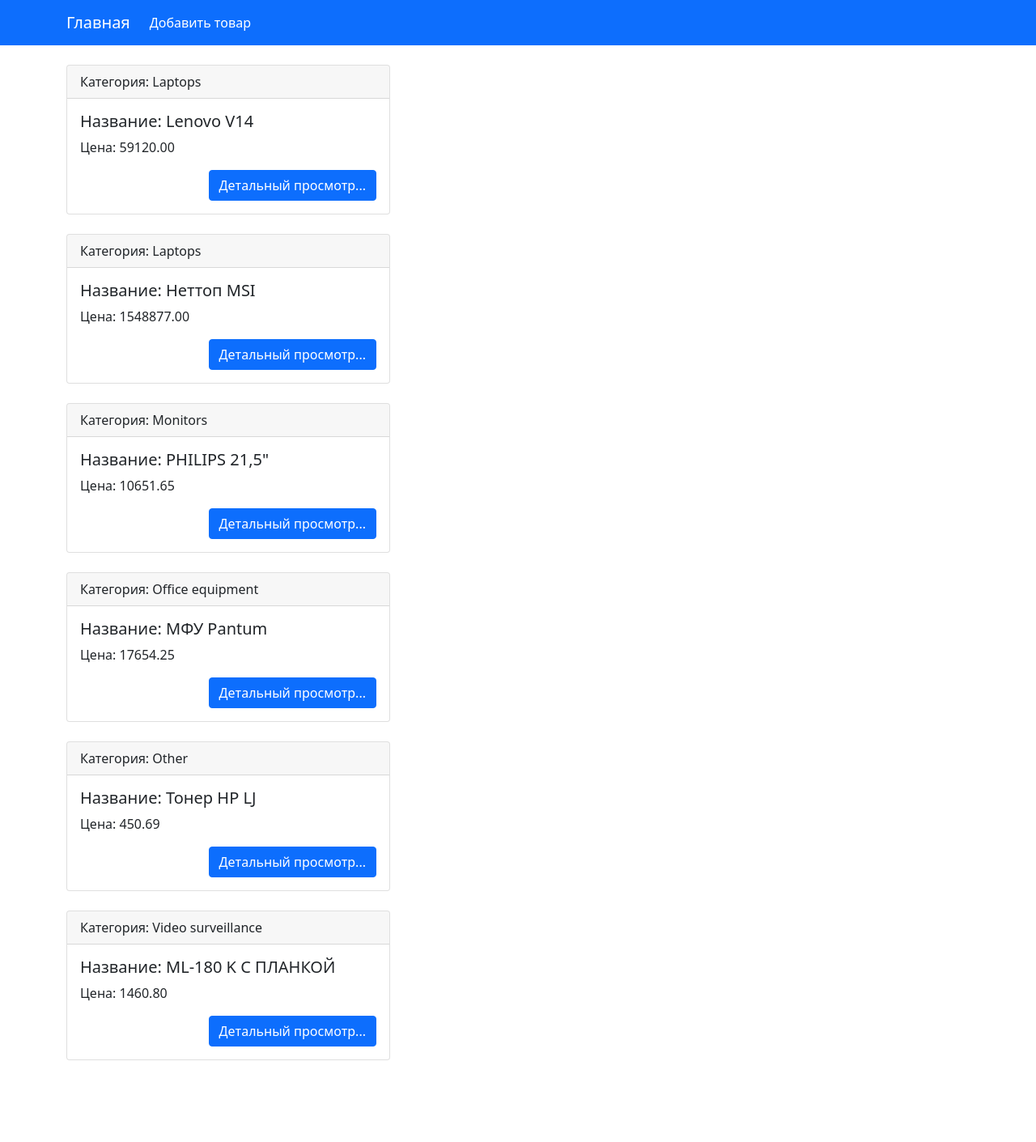
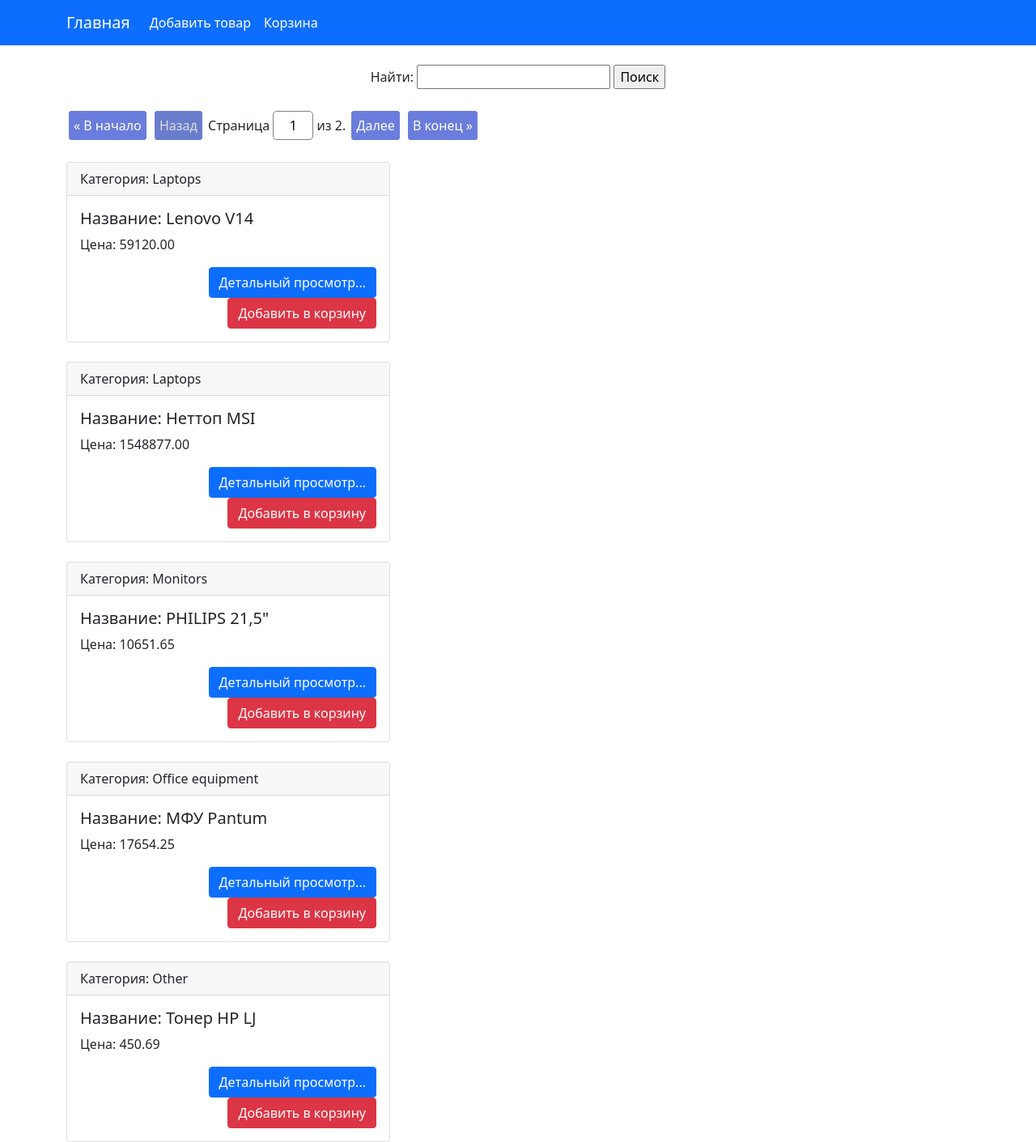
Before and after one commit to Yusupov-Aslan/ElectStore, a Django app: page / in a window 1280 px wide. Shown: the whole page at 81% size. Before the commit the page ends 1310 px from the top, so only its background shows below. Run offline with Django 3.2, Linux system fonts and the light colour scheme; data comes from the database, SQL or seed files in the repository.

Commit message:
Реализовал Этап 2!

```diff
--- a/source/ElectStore/forms.py
+++ b/source/ElectStore/forms.py
@@ -7,3 +7,7 @@
     class Meta:
         model = Product
         fields = ("category", "name_goods", "description", "cost", "residue")
+
+
+class SearchForm(forms.Form):
+    search = forms.CharField(max_length=40, required=False, label="Найти")
--- a/source/ElectStore/models.py
+++ b/source/ElectStore/models.py
@@ -1,4 +1,7 @@
+from django.core.validators import BaseValidator
 from django.db import models
+from django.utils.deconstruct import deconstructible
+
 
 # Create your models here.
 CATEGORY_CHOICES = [("other", "Other"), ("laptops", "Laptops"), ("monitors", "Monitors"),
@@ -20,18 +23,18 @@
         return f"{self.pk}. {self.name_goods}: {self.category}"
 
     class Meta:
-        db_table = 'product'
         verbose_name = 'Товар'
         verbose_name_plural = 'Товары'
 
 
-# class Category(models.Model):
-#     category = models.CharField(max_length=20)
-#
-#     def __str__(self):
-#         return f'{self.category}'
-#
-#     class Meta:
-#         db_table = 'category'
-#         verbose_name = 'Категория'
-#         verbose_name_plural = 'Категории'
+class ItemCart(models.Model):
+    product = models.ForeignKey('ElectStore.Product', on_delete=models.CASCADE,
+                                related_name='item_carts', verbose_name='Категории')
+    quantity = models.PositiveIntegerField(verbose_name="Количество")
+
+    def __str__(self):
+        return f"{self.pk}. {self.product}: {self.quantity}"
+
+    class Meta:
+        verbose_name = 'Товар в корзине'
+        verbose_name_plural = 'Товары в корзине'
--- /dev/null
+++ b/source/ElectStore/static/CSS/style.css
@@ -0,0 +1,53 @@
+.pagination {
+    text-align: center;
+
+}
+
+
+.pagination a, .pagination .page-disabled {
+    display: inline-block;
+    border: solid 1px #6a7ddd;
+    border-radius: 3px;
+    padding: 5px;
+    margin: 3px;
+
+}
+
+
+.pagination a {
+    background: #6a7ddd;
+    color: white;
+    text-decoration: none;
+
+}
+
+
+.pagination a:hover {
+    background: #6a7dff;
+    text-decoration: underline;
+
+}
+
+
+.pagination .page-disabled {
+    background: #6a7dcc;
+    color: #dddddd
+
+}
+
+
+.pagination .current-page {
+    display: inline-block;
+
+}
+
+
+.pagination .current-page input {
+    width: 50px;
+    padding: 5px 7px;
+    font-size: inherit;
+    border-radius: 5px;
+    text-align: center;
+    border: solid 1px gray;
+
+}
--- a/source/ElectStore/templates/base.html
+++ b/source/ElectStore/templates/base.html
@@ -1,3 +1,4 @@
+{% load static %}
 <!DOCTYPE html>
 <html lang="en">
 <head>
@@ -5,12 +6,14 @@
     <title>{% block title %} {% endblock %}</title>
     <link href="https://cdn.jsdelivr.net/npm/bootstrap@5.1.3/dist/css/bootstrap.min.css" rel="stylesheet"
           integrity="sha384-1BmE4kWBq78iYhFldvKuhfTAU6auU8tT94WrHftjDbrCEXSU1oBoqyl2QvZ6jIW3" crossorigin="anonymous">
+    <link rel="stylesheet" href="{% static 'CSS/style.css' %}">
 </head>
 <body>
 <nav class="navbar navbar-expand-lg navbar-dark bg-primary">
     <div class="container">
         <a class="navbar-brand" href="{% url "index" %}">Главная</a>
-    <button class="navbar-toggler" type="button" data-bs-toggle="collapse" data-bs-target="#navbarNav" aria-controls="navbarNav" aria-expanded="false" aria-label="Toggle navigation">
+        <button class="navbar-toggler" type="button" data-bs-toggle="collapse" data-bs-target="#navbarNav"
+                aria-controls="navbarNav" aria-expanded="false" aria-label="Toggle navigation">
             <span class="navbar-toggler-icon"></span>
         </button>
         <div class="collapse navbar-collapse" id="navbarNav">
@@ -19,13 +22,16 @@
                     <li class="nav-item">
                         <a class="nav-link active" aria-current="page" href="{% url 'add_product' %}">Добавить товар</a>
                     </li>
+                    <li class="nav-item">
+                        <a class="nav-link active" aria-current="page" href="{% url 'cart_view' %}">Корзина</a>
+                    </li>
                 {% endblock %}
             </ul>
         </div>
     </div>
 </nav>
 <div class="container">
-    {% block content%}{% endblock %}
+    {% block content %}{% endblock %}
 </div>
 
 
--- a/source/ElectStore/templates/index.html
+++ b/source/ElectStore/templates/index.html
@@ -1,6 +1,12 @@
 {% extends 'base.html' %}
 {% block title %}Главная{% endblock %}
 {% block content %}
+    <br>
+    {% include 'partial/simple_search.html' %}
+    <br>
+    {% if is_paginated %}
+        {% include 'partial/pagination.html' %}
+    {% endif %}
     {% for product in products %}
         <br>
         <div class="card" style="max-width: 400px;">
@@ -12,6 +18,11 @@
                 <p class="card-text">Цена: {{ product.cost }}</p>
                 <a href="{% url "one_product" product.pk %}" class="btn btn-primary" style="float: right">
                     Детальный просмотр...</a>
+                <form action="{% url "cart_add" product.pk %}" method="post">
+                   {% csrf_token %}
+                    <input type="hidden" name="page", value="{{ request.GET.page }}">
+                    <input style="float: right" class="btn btn-danger" type="submit" value="Добавить в корзину" />
+                </form>
             </div>
         </div>
     {% endfor %}
--- /dev/null
+++ b/source/ElectStore/templates/partial/pagination.html
@@ -0,0 +1,28 @@
+
+<div class="pagination">
+    <span class="step-links">
+        <a href="?page=1{% if query %}&{{ query }}{% endif %}">&laquo; В начало</a>
+        {% if page_obj.has_previous %}
+            <a href="?page={{ page_obj.previous_page_number }}{% if query %}&{{ query }}{% endif %}">Назад</a>
+        {% else %}
+            <span class="page-disabled">Назад</span>
+        {% endif %}
+
+        <form class="current-page" method="get">
+            <label for="page">
+                {% if search %}<input type="hidden" name="search" value="{{ search }}">{% endif %}
+                Страница <input type="text" name="page" id="page" value="{{ page_obj.number }}">
+                из {{ page_obj.paginator.num_pages }}.
+            </label>
+        </form>
+
+        {% if page_obj.has_next %}
+            <a href="?page={{ page_obj.next_page_number }}{% if query %}&{{ query }}{% endif %}">Далее</a>
+        {% else %}
+            <span class="page-disabled">Далее</span>
+        {% endif %}
+        <a href="?page={{ page_obj.paginator.num_pages }}{% if query %}&{{ query }}{% endif %}">В конец &raquo;</a>
+
+    </span>
+
+</div>
--- /dev/null
+++ b/source/ElectStore/templates/partial/simple_search.html
@@ -0,0 +1,8 @@
+<form class="text-center" action="" method="GET">
+    <label for="{{ form.search.id_for_label }}">{{ form.search.label }}:</label>
+    {{ form.search }}
+    <input type="submit" value="Поиск">
+    {% for error in form.search.errors %}
+        <p class="form-error">{{ error }}</p>
+    {% endfor %}
+</form>
--- a/source/ElectStore/templates/product_delete.html
+++ b/source/ElectStore/templates/product_delete.html
@@ -10,7 +10,7 @@
               <div class="card-body">
                 <h5 class="card-title">Удаление записи!</h5>
                 <p class="card-text">Вы действительно хотите удалить продукт!!! <br> {{ products.name_goods }}</p>
-                <div class="gap-2 col-6" style="dis">
+                <div class="gap-2 col-6" style="float: right">
                     <a><button class="btn btn-danger" type="submit">Да</button></a>
                     <a href="{% url "one_product" product.pk %}"><button class="btn btn-primary" type="button">Нет</button></a>
                 </div>
--- a/source/ElectStore/urls.py
+++ b/source/ElectStore/urls.py
@@ -5,13 +5,17 @@
     ProductCreateView,
     ProductDetailView,
     ProductUpdateView,
-    ProductDeleteView)
+    ProductDeleteView,
+    CartAddView, CartView, CartDeleteView)
 
 urlpatterns = [
     path('', IndexView.as_view(), name='index'),
     path('product/add/', ProductCreateView.as_view(), name='add_product'),
     path('product/<int:pk>/', ProductDetailView.as_view(), name='one_product'),
     path('product/<int:pk>/update/', ProductUpdateView.as_view(), name='update_product'),
-    path('product/<int:pk>/delete/', ProductDeleteView.as_view(), name='delete_product')
+    path('product/<int:pk>/delete/', ProductDeleteView.as_view(), name='delete_product'),
+    path('product/<int:pk>/cart/add/', CartAddView.as_view(), name='cart_add'),
+    path('cart/', CartView.as_view(), name='cart_view'),
+    path('cart/<int:pk>/delete/', CartDeleteView.as_view(), name='cart_delete')
 
 ]
--- a/source/ElectStore/views.py
+++ b/source/ElectStore/views.py
@@ -1,20 +1,49 @@
+from urllib.parse import urlencode
+
+from django.db.models import Q
 from django.shortcuts import render, get_object_or_404, redirect
 from django.urls import reverse, reverse_lazy
+from django.views import View
 from django.views.generic import ListView, CreateView, DetailView, UpdateView, DeleteView
 # Create your views here.
-from ElectStore.forms import ProductForm
-from ElectStore.models import Product
+from ElectStore.forms import ProductForm, SearchForm
+from ElectStore.models import Product, ItemCart
 
 
 class IndexView(ListView):
     model = Product
     context_object_name = 'products'
     template_name = 'index.html'
+    paginate_by = 5
+
+    def get(self, request, *args, **kwargs):
+        self.form = self.get_search_form()
+        self.search_value = self.get_search_value()
+        return super().get(request, *args, **kwargs)
 
     def get_queryset(self):
         queryset = super().get_queryset()
+        if self.search_value:
+            query = Q(name_goods__icontains=self.search_value)
+            queryset = queryset.filter(query)
         queryset = queryset.filter(residue__gt=0)
         return queryset.order_by("category", "name_goods")
+
+    def get_context_data(self, *, object_list=None, **kwargs):
+        context = super().get_context_data(object_list=object_list, **kwargs)
+        context['form'] = SearchForm()
+        if self.search_value:
+            context['query'] = urlencode({'search': self.search_value})
+            context['search'] = self.search_value
+        return context
+
+    def get_search_form(self):
+        return SearchForm(self.request.GET)
+
+    def get_search_value(self):
+        if self.form.is_valid():
+            return self.form.cleaned_data.get('search')
+        return None
 
 
 class ProductCreateView(CreateView):
@@ -44,3 +73,56 @@
     model = Product
     template_name = 'product_delete.html'
     success_url = reverse_lazy('index')
+
+
+class CartView(ListView):
+    model = ItemCart
+    template_name = "item_cart.html"
+
+    def get_context_data(self, *, object_list=None, **kwargs):
+        context = super().get_context_data(object_list=object_list, **kwargs)
+        arr = []
+        for item in context['object_list']:
+            arr.append(item.product.cost * item.quantity)
+        context['total'] = sum(arr)
+        return context
+
+
+class CartAddView(View):
+    def post(self, request, *args, **kwargs):
+        pk = kwargs.get('pk')
+        product = Product.objects.get(pk=pk)
+        if product.residue > 0:
+            item_carts = ItemCart.objects.filter(product=product)
+            if item_carts.exists():
+                item = item_carts.first()
+                if product.residue > 0:
+                    item.quantity += 1
+                    item.save()
+                    product.residue -= 1
+                    product.save()
+            else:
+                ItemCart.objects.create(quantity=1, product=product)
+                product.residue -= 1
+                product.save()
+        if request.POST.get("site"):
+            return redirect(request.POST.get("site"))
+        url = reverse("index")
+        if request.POST.get('page'):
+            url = f'{url}?page={request.POST.get("page")}'
+        return redirect(url)
+
+
+class CartDeleteView(DeleteView):
+    model = ItemCart
+    template_name = 'item_cart.html'
+
+    def post(self, request, *args, **kwargs):
+        self.object = self.get_object()
+        product = self.object.product
+        product.residue += self.object.quantity
+        product.save()
+        return super().post(request, *args, **kwargs)
+
+    def get_success_url(self):
+        return reverse("cart_view")
```
Also changed, not shown: source/ElectStore/templates/item_cart.html (added, +43 -0 lines), source/ElectStore/templates/one_product.html (+8 -3 lines). Lines whose indentation alone changed are shown as unchanged.
